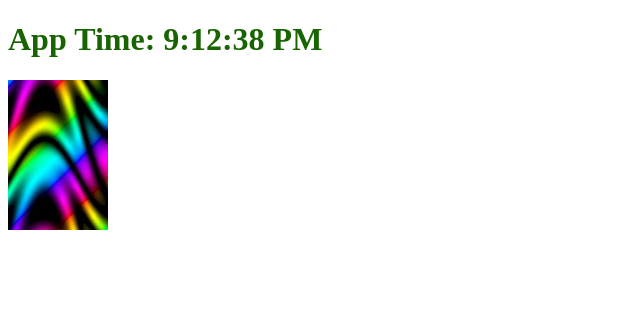
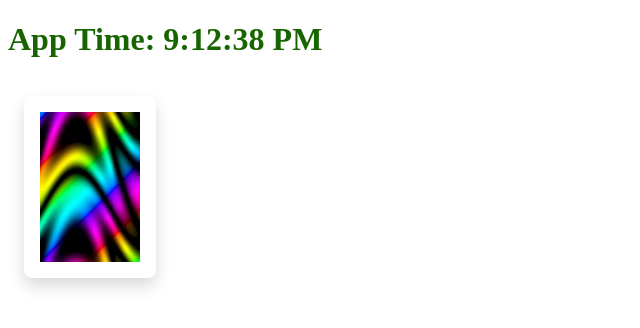
Before and after one commit to simap/preactLSPA, a Preact app: page / in a window 1280 px wide. Shown: the top 328 px of the page, without its empty margins (0-640 px from the left). Built offline with nearby package versions, Linux system fonts and the light colour scheme; the HTML template or start-up script is replaced by a standard one.

Commit message:
update deps, add html template, better start example

```diff
--- a/src/App.js
+++ b/src/App.js
@@ -18,6 +18,6 @@ export default function() {
 
     return <div>
         <h1 class="App">App Time: {time}</h1>
-        <img src={test} />
+        <img class="card" src={test} />
     </div>
 }
--- /dev/null
+++ b/src/index.css
@@ -0,0 +1,9 @@
+.card {
+  border-color: darkgray;
+  border-radius: 0.5em;
+  box-shadow: 0 0.5em 1em rgba(0, 0, 0, 0.15);
+  padding: 1em;
+  margin: 1em;
+  background-color: white;
+
+}
--- /dev/null
+++ b/src/index.html
@@ -0,0 +1,11 @@
+<!doctype html>
+<html lang="en">
+<head>
+    <title>My App</title>
+    <meta charset="utf-8" >
+    <meta name="viewport" content="width=device-width, initial-scale=1">
+</head>
+<body>
+
+</body>
+</html>
--- a/src/index.js
+++ b/src/index.js
@@ -1,4 +1,6 @@
 import { h, render } from "preact";
+
+import "./index.css";
 
 import App from "./App";
 
--- a/src/styles.css
+++ /dev/null
@@ -1,4 +0,0 @@
-h1 {
-  color: white;
-  background-color: black;
-}
--- a/webpack.config.js
+++ b/webpack.config.js
@@ -18,6 +18,7 @@ const config = {
     new HtmlWebpackPlugin({
       inject: "body",
       scriptLoading: "blocking",
+      template: "src/index.html",
     } ),
     new MiniCssExtractPlugin(),
     new HtmlInlineScriptPlugin(),
```
Also changed, not shown: package.json (+4 -4 lines), 1 other file (tests, documents, lock files or other folders).
